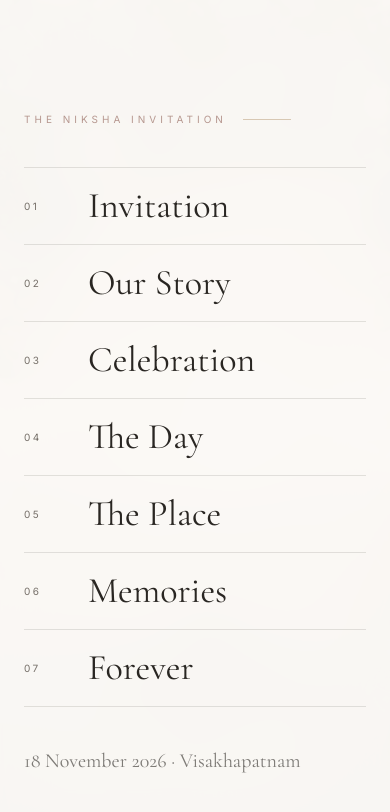
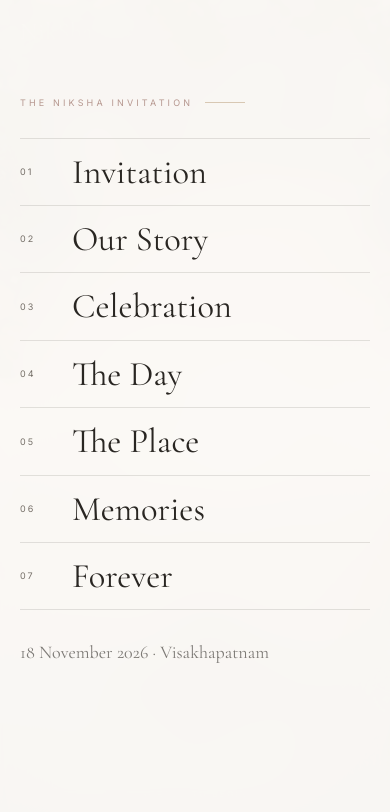
Before and after one commit to NikethVelala/NikSha, a Next.js app: page / in a window 390 px wide. Both pictures are taken after a click on the button "Open invitation index". Shown: the top 812 px of the page. Built offline with nearby package versions, Linux system fonts and the light colour scheme.

Commit message:
Polish invitation index for mobile

```diff
--- a/components/Navigation/Navigation.tsx
+++ b/components/Navigation/Navigation.tsx
@@ -31,6 +31,13 @@ export default function Navigation() {
 
     scrollYRef.current = window.scrollY;
     const body = document.body;
+    const previous = {
+      position: body.style.position,
+      top: body.style.top,
+      left: body.style.left,
+      right: body.style.right,
+      overflow: body.style.overflow,
+    };
     body.style.position = "fixed";
     body.style.top = `-${scrollYRef.current}px`;
     body.style.left = "0";
@@ -38,11 +45,11 @@ export default function Navigation() {
     body.style.overflow = "hidden";
 
     return () => {
-      body.style.position = "";
-      body.style.top = "";
-      body.style.left = "";
-      body.style.right = "";
-      body.style.overflow = "";
+      body.style.position = previous.position;
+      body.style.top = previous.top;
+      body.style.left = previous.left;
+      body.style.right = previous.right;
+      body.style.overflow = previous.overflow;
       window.scrollTo(0, scrollYRef.current);
     };
   }, [open]);
@@ -58,11 +65,11 @@ export default function Navigation() {
             : "bg-transparent"
         }`}
       >
-        <div className="mx-auto flex h-20 max-w-6xl items-center justify-between px-6 sm:px-8 lg:px-12">
+        <div className="mx-auto flex h-16 max-w-6xl items-center justify-between px-5 sm:h-20 sm:px-8 lg:px-12">
           <a
             href="#top"
             onClick={closeMenu}
-            className={`font-heading text-3xl tracking-wide transition-colors ${scrolled ? "text-stone-900" : "text-white"}`}
+            className={`font-heading text-2xl tracking-wide transition-colors sm:text-3xl ${scrolled ? "text-stone-900" : "text-white"}`}
             aria-label="NikSha home"
           >
             {wedding.couple.monogram}
@@ -71,7 +78,7 @@ export default function Navigation() {
           <button
             type="button"
             onClick={() => setOpen((value) => !value)}
-            className={`relative z-[60] inline-flex h-11 items-center gap-3 border-b px-1 text-[10px] uppercase tracking-[0.25em] transition-colors ${
+            className={`relative z-[60] inline-flex min-h-11 items-center gap-2 border-b px-1 text-[9px] uppercase tracking-[0.22em] transition-colors sm:gap-3 sm:text-[10px] sm:tracking-[0.25em] ${
               scrolled || open ? "border-stone-300 text-stone-800" : "border-white/50 text-white"
             }`}
             aria-label={open ? "Close invitation index" : "Open invitation index"}
@@ -89,10 +96,10 @@ export default function Navigation() {
         }`}
         aria-hidden={!open}
       >
-        <div className="mx-auto flex min-h-full max-w-5xl flex-col justify-center px-6 py-28 sm:px-10 lg:px-12">
-          <div className="mb-10 flex items-center gap-4 text-rose">
-            <span className="text-[10px] uppercase tracking-[0.4em]">The NikSha invitation</span>
-            <span className="h-px w-12 bg-champagne" />
+        <div className="mx-auto flex min-h-full max-w-5xl flex-col justify-start px-5 pb-[max(2rem,env(safe-area-inset-bottom))] pt-[max(6rem,calc(env(safe-area-inset-top)+5rem))] sm:justify-center sm:px-10 sm:py-28 lg:px-12">
+          <div className="mb-7 flex items-center gap-3 text-rose sm:mb-10 sm:gap-4">
+            <span className="text-[9px] uppercase tracking-[0.35em] sm:text-[10px] sm:tracking-[0.4em]">The NikSha invitation</span>
+            <span className="h-px w-10 bg-champagne sm:w-12" />
           </div>
 
           <nav className="grid border-y border-line" aria-label="Invitation index">
@@ -101,10 +108,10 @@ export default function Navigation() {
                 key={link.href}
                 href={link.href}
                 onClick={closeMenu}
-                className="group grid grid-cols-[3rem_1fr] items-center gap-4 border-b border-line py-5 last:border-b-0 sm:grid-cols-[4rem_1fr_auto] sm:py-6"
+                className="group grid min-h-16 grid-cols-[2.5rem_1fr] items-center gap-3 border-b border-line py-4 last:border-b-0 sm:grid-cols-[4rem_1fr_auto] sm:py-6"
               >
-                <span className="text-[10px] tracking-[0.25em] text-muted">{link.number}</span>
-                <span className="font-heading text-4xl leading-none text-charcoal transition-transform duration-300 group-hover:translate-x-1 sm:text-5xl lg:text-6xl">
+                <span className="text-[9px] tracking-[0.22em] text-muted sm:text-[10px] sm:tracking-[0.25em]">{link.number}</span>
+                <span className="font-heading text-[2.15rem] leading-none text-charcoal transition-transform duration-300 group-hover:translate-x-1 sm:text-5xl lg:text-6xl">
                   {link.label}
                 </span>
                 <span className="hidden text-[10px] uppercase tracking-[0.25em] text-muted sm:block">Open</span>
@@ -112,7 +119,7 @@ export default function Navigation() {
             ))}
           </nav>
 
-          <p className="mt-10 font-heading text-xl text-charcoal/60">{wedding.ceremony.date} · Visakhapatnam</p>
+          <p className="mt-7 font-heading text-lg text-charcoal/60 sm:mt-10 sm:text-xl">{wedding.ceremony.date} · Visakhapatnam</p>
         </div>
       </div>
     </>
```
